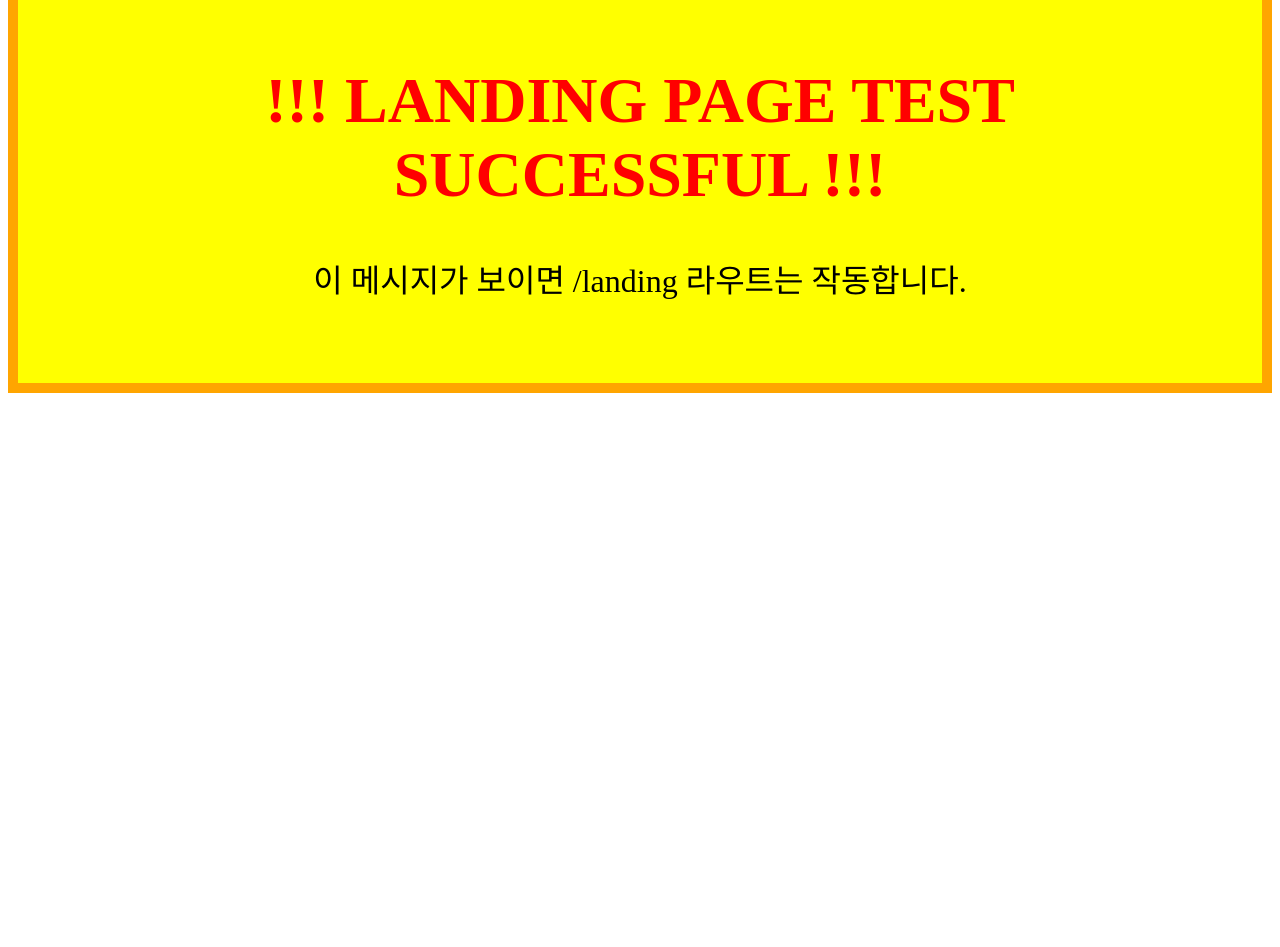
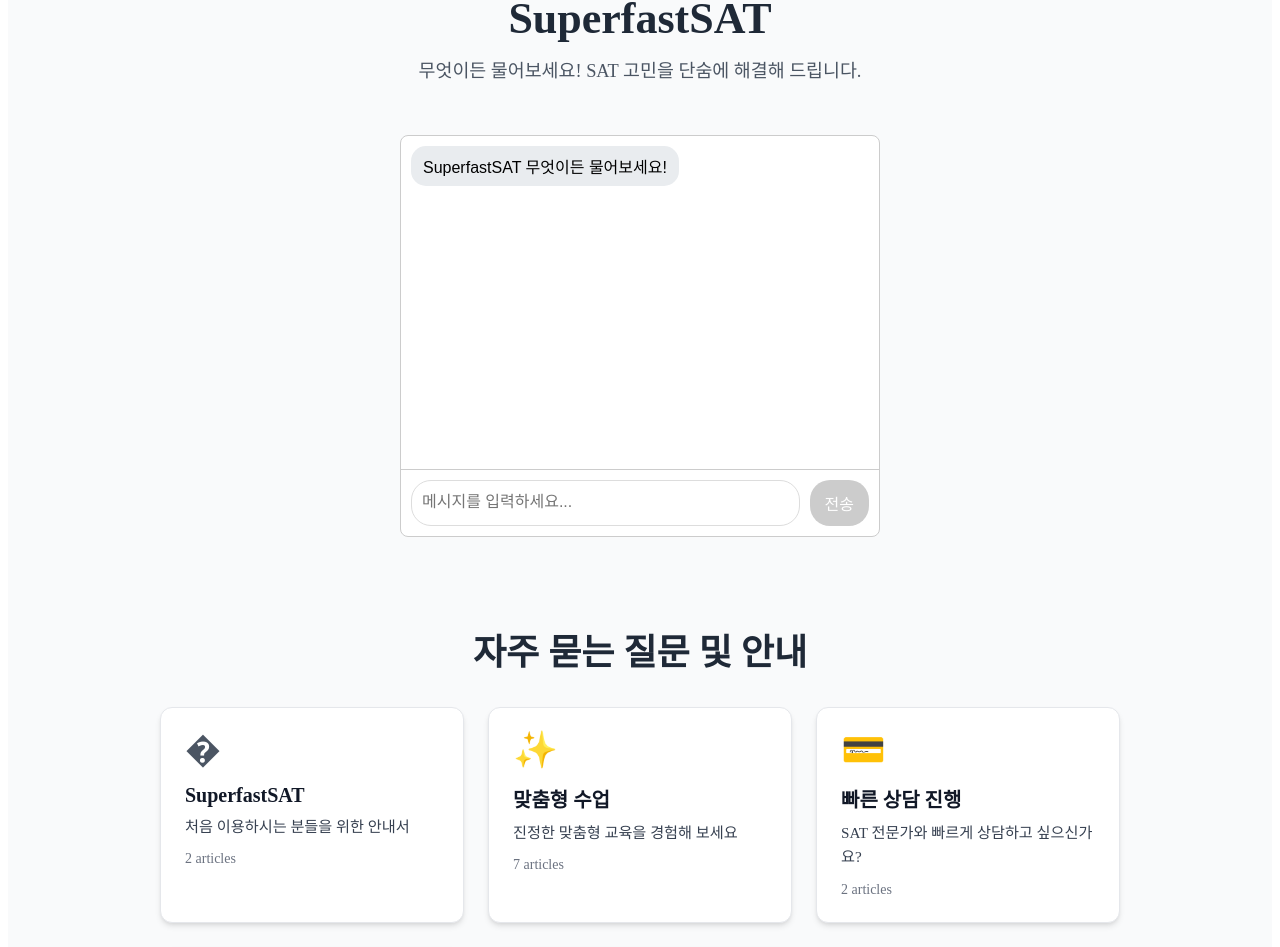
Before and after one commit to SuperfastSAT1600/Salesbot, a Next.js app: page /landing in a window 1280 px wide. Shown: the part 47-994 px from the top of the page. Before the commit the page ends 800 px from the top, so only its background shows below. Built offline with nearby package versions, Linux system fonts and the light colour scheme.

Commit message:
Final Vercel deployment troubleshoot: Confirmed all paths, reinstalled dependencies, added debug logs.

```diff
--- a/app/components/FAQSection.tsx
+++ b/app/components/FAQSection.tsx
@@ -1,57 +1,62 @@
 // 파일 경로: app/components/FAQSection.tsx
 'use client'
 import Link from 'next/link'
-// ★★★ 경로 수정: app/components/ 에서 app/lib/ 로 가려면 ../lib/ 가 맞습니다. ★★★
-// 사용자님이 보내주신 이미지의 폴더 구조를 기반으로 경로를 수정합니다.
-// 이전 경로: ../../lib/faqs
+// ★★★ 경로 수정: app/components/ 에서 app/lib/ 로 가려면 '../lib/faqs' 가 맞습니다. ★★★
+// 이전 코드의 경로: ../../lib/faqs (이것은 lib 폴더가 프로젝트 루트에 있을 경우입니다.)
 import { faqs, FAQItem } from '../lib/faqs'
 
 export default function FAQSection() {
-  // 데이터 로드 확인을 위한 console.log 추가 (Vercel 로그에서도 확인 가능)
   if (!faqs || faqs.length === 0) {
-    console.error("[FAQSection] CRITICAL: faqs 데이터가 비어있거나 로드되지 않았습니다. app/lib/faqs.ts 파일과 import 경로를 확인해주세요.");
-    // 사용자에게도 오류 메시지를 보여주는 것이 좋습니다.
-    return <p style={{textAlign: 'center', color: '#D92D20', fontWeight: 'bold', padding: '2rem', border: '2px dashed #D92D20'}}>FAQ 정보를 불러오는 데 심각한 오류가 발생했습니다. 관리자에게 즉시 문의해주세요.</p>;
+    // Vercel 환경에서 이 로그가 보인다면, faqs.ts 파일을 찾지 못했거나 데이터가 비어있는 것입니다.
+    console.error("[FAQSection Vercel Debug] CRITICAL: faqs 데이터가 비어있거나 로드되지 않았습니다. 경로 및 파일 내용을 확인하세요.");
+    return (
+      <div style={{ padding: '20px', border: '2px dashed red', textAlign: 'center' }}>
+        <p style={{ color: 'red', fontWeight: 'bold' }}>FAQ 데이터를 불러오지 못했습니다.</p>
+        <p>app/components/FAQSection.tsx에서 app/lib/faqs.ts 경로를 확인해주세요.</p>
+        {/* 경로가 수정되었으므로 이 메시지도 업데이트합니다. */}
+        <p>현재 설정된 경로: ../lib/faqs</p>
+      </div>
+    );
   }
-  // 로컬 개발 시에는 이 로그가 브라우저 콘솔에, Vercel 배포 시에는 빌드 로그 또는 함수 로그에 나타날 수 있습니다.
-  console.log("[FAQSection] faqs 데이터 로드 완료. 항목 개수:", faqs.length);
+  // Vercel 함수 로그에서 이 메시지가 보이면 데이터는 로드된 것입니다.
+  console.log(`[FAQSection Vercel Debug] faqs 데이터 로드 성공. 항목 수: ${faqs.length}`);
 
   return (
     <div style={{
       display: 'grid',
       gridTemplateColumns: 'repeat(auto-fill, minmax(280px, 1fr))',
-      gap: '1.5rem', // 카드 사이 간격
+      gap: '1.5rem',
     }}>
       {faqs.map((faq: FAQItem) => (
         <Link
           key={faq.slug}
-          href={`/landing/${faq.slug}`} // 상세 페이지로 연결
+          href={`/landing/${faq.slug}`}
           style={{
             display: 'block',
             padding: '1.5rem',
-            border: '1px solid #E5E7EB', // 테두리 색
-            borderRadius: 12, // 모서리 둥글게
-            boxShadow: '0 4px 6px -1px rgb(0 0 0 / 0.1), 0 2px 4px -2px rgb(0 0 0 / 0.1)', // Tailwind CSS shadow-md 유사
+            border: '1px solid #E5E7EB',
+            borderRadius: 12,
+            boxShadow: '0 4px 6px -1px rgb(0 0 0 / 0.1), 0 2px 4px -2px rgb(0 0 0 / 0.1)',
             textDecoration: 'none',
             color: 'inherit',
-            backgroundColor: '#ffffff', // 카드 배경색
+            backgroundColor: '#ffffff',
             transition: 'box-shadow .2s ease-in-out, transform .2s ease-in-out',
           }}
           onMouseEnter={e => { e.currentTarget.style.transform = 'translateY(-4px)'; e.currentTarget.style.boxShadow = '0 10px 15px -3px rgb(0 0 0 / 0.1), 0 4px 6px -4px rgb(0 0 0 / 0.1)'; }}
           onMouseLeave={e => { e.currentTarget.style.transform = 'translateY(0)'; e.currentTarget.style.boxShadow = '0 4px 6px -1px rgb(0 0 0 / 0.1), 0 2px 4px -2px rgb(0 0 0 / 0.1)'; }}
         >
           <div style={{
-            fontSize: '2.25rem', // 아이콘 크기 살짝 증가
+            fontSize: '2.25rem',
             marginBottom: '1rem',
             lineHeight: 1,
-            color: '#4B5563', // 아이콘 색상 (선택 사항)
+            color: '#4B5563',
           }}>
             {faq.icon}
           </div>
-          <h3 style={{ margin: '0 0 0.5rem', fontSize: '1.25rem', fontWeight: 600, color: '#111827' }}> {/* 제목 스타일 */}
+          <h3 style={{ margin: '0 0 0.5rem', fontSize: '1.25rem', fontWeight: 600, color: '#111827' }}>
             {faq.title}
           </h3>
-          <p style={{ margin: '0 0 0.75rem', color: '#374151', fontSize: '0.95rem', lineHeight: 1.6 }}>{faq.description}</p> {/* 설명 스타일 */}
+          <p style={{ margin: '0 0 0.75rem', color: '#374151', fontSize: '0.95rem', lineHeight: 1.6 }}>{faq.description}</p>
           <p style={{ margin: '0', color: '#6B7280', fontSize: '0.875rem' }}>
             {typeof faq.count === 'number' ? `${faq.count} articles` : faq.count}
           </p>
--- a/app/landing/page.tsx
+++ b/app/landing/page.tsx
@@ -1,11 +1,56 @@
-// app/landing/page.tsx (라우팅 확인용 초간단 테스트)
+// app/landing/page.tsx
+'use client';
+
+import ChatbotWidget from '../components/ChatbotWidget';
+// ★★★ 경로 확인: app/landing/에서 app/components/로 가려면 ../components/ 가 맞습니다. ★★★
+import FAQSection from '../components/FAQSection';
 
 export default function LandingPage() {
-  console.log("!!! VERCEL LANDING PAGE VERY SIMPLE RENDER TEST !!!");
   return (
-    <div style={{backgroundColor: 'yellow', padding: '50px', textAlign: 'center', border: '10px solid orange'}}>
-      <h1 style={{fontSize: '4rem', color: 'red'}}>!!! LANDING PAGE TEST SUCCESSFUL !!!</h1>
-      <p style={{fontSize: '2rem'}}>이 메시지가 보이면 /landing 라우트는 작동합니다.</p>
+    <div
+      style={{
+        display: 'flex',
+        flexDirection: 'column',
+        alignItems: 'center',
+        justifyContent: 'flex-start', // 상단부터 시작하도록
+        minHeight: '100vh',
+        padding: '2rem',
+        background: '#f9fafb', // 약간 다른 배경색으로 변경 (선택 사항)
+      }}
+    >
+      {/* 1. 제목 & 부제 */}
+      <div style={{ marginBottom: '3rem', width: '100%', maxWidth: '800px' }}> {/* 제목 섹션 너비 제한 */}
+        <h1 style={{ fontSize: '2.75rem', margin: '0 0 0.75rem', textAlign: 'center', color: '#1F2937', fontWeight: 700 }}>
+          SuperfastSAT
+        </h1>
+        <p style={{ margin: '0', color: '#4B5563', textAlign: 'center', fontSize: '1.15rem', lineHeight: 1.7 }}>
+          무엇이든 물어보세요! SAT 고민을 단숨에 해결해 드립니다.
+        </p>
+      </div>
+
+      {/* 2. 챗봇 박스 */}
+      <div
+        style={{
+          width: '100%',
+          maxWidth: 480, // 챗봇 너비 살짝 증가
+          marginBottom: '3.5rem', // FAQ 섹션과의 간격 증가
+        }}
+      >
+        <ChatbotWidget />
+      </div>
+
+      {/* 3. FAQ 섹션 */}
+      <div
+        style={{
+          width: '100%',
+          maxWidth: 960, // FAQ 카드 컨테이너 너비 살짝 증가
+        }}
+      >
+        <h2 style={{ textAlign: 'center', fontSize: '2.25rem', marginBottom: '2rem', color: '#1F2937', fontWeight: 600 }}>
+          자주 묻는 질문 및 안내
+        </h2>
+        <FAQSection /> {/* FAQSection 컴포넌트를 사용합니다. */}
+      </div>
     </div>
   );
 }
```
Also changed, not shown: app/lib/faqs.ts (+5 -5 lines).
